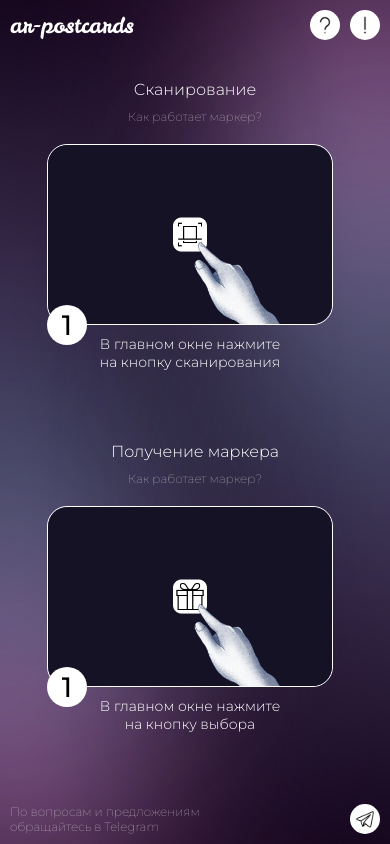
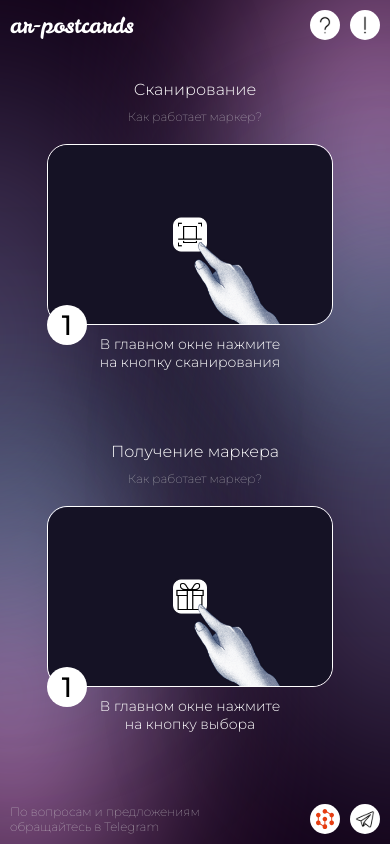
Before and after one commit to dperfiliev/postcards-ar, a Next.js app: page /help in a window 390 px wide. Built offline with nearby package versions, Linux system fonts and the light colour scheme.

Commit message:
fixes: colors

```diff
--- a/src/app/components/footer/footer.tsx
+++ b/src/app/components/footer/footer.tsx
@@ -11,7 +11,9 @@ export default function Footer() {
             </p>
             <div className={styles.socials}>
                 {/* <Button isRound={true} imgSrc="/images/icons/ui/vk.svg" href="https://vk.com/"/> */}
+                <Button isRound={true} imgSrc="/images/icons/ui/sibfu.svg" href="/" />
                 <Button isRound={true} imgSrc="/images/icons/ui/tg.svg" href="https://web.telegram.org/"/>
+
             </div>
         </div>
     )
--- a/src/app/globals.css
+++ b/src/app/globals.css
@@ -407,27 +407,27 @@ a {
 
 
 .pink_1 {
-    filter: blur(8rem);
+    filter: blur(7rem);
   }
 
   .purple_1 {
-    filter: blur(8rem);
+    filter: blur(7rem);
   }
 
   .cyan_1 {
-    filter: blur(8rem);
+    filter: blur(7rem);
   }
 
   .pink_2 {
-    filter: blur(8rem);
+    filter: blur(7rem);
   }
 
   .purple_2 {
-    filter: blur(8rem);
+    filter: blur(7rem);
   }
 
   .cyan_2 {
-    filter: blur(8rem);
+    filter: blur(7rem);
   }
 
 
```
